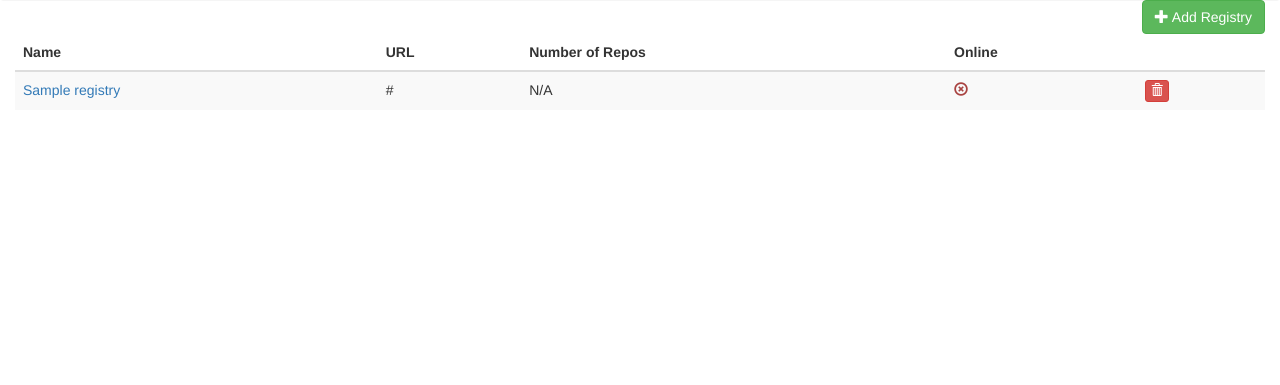
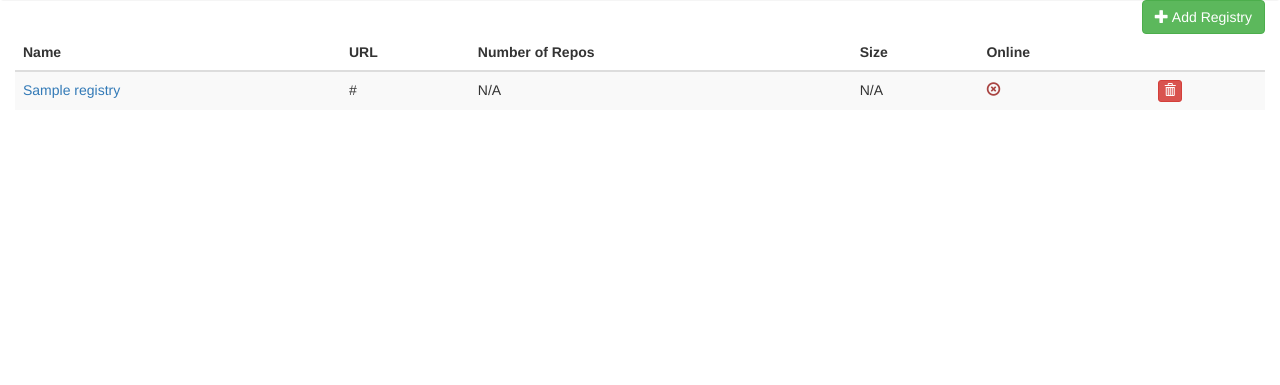
Before and after one commit to brennerm/docker-registry-frontend, a Flask app: template templates/registry_overview.html in a window 1280 px wide. Shown: the part 35-420 px from the top of the page. Run offline with Flask 2, Linux system fonts and the light colour scheme; the template is opened without the code that fills it: most values are stand-ins (such as "Sample title", 1, 10 or a date in 2020); some libraries are stand-ins or nearby versions.

Commit message:
add size of repo and registry

```diff
--- a/docker_registry_frontend/test_manifest.py
+++ b/docker_registry_frontend/test_manifest.py
@@ -126,5 +126,5 @@ class TestDockerRegistryManifest:
 class TestDockerRegistrySchema1Manifest(TestCase, TestDockerRegistryManifest):
     def setUp(self):
         self.manifest = DockerRegistrySchema1Manifest(
-            json.loads(docker_registry_schema1_manifest_content, encoding='utf-8')
+            json.loads(docker_registry_schema1_manifest_content)
         )
--- a/main.py
+++ b/main.py
@@ -29,6 +29,11 @@ class DockerRegistryWeb:
         self.__storage.remove_registry(name)
 
 app = flask.Flask(__name__)
+
+
+@app.template_filter('to_mb')
+def reverse_filter(value):
+    return '%0.2f' % (value / 1024 ** 2)
 
 
 @app.route('/')
--- a/templates/registry_overview.html
+++ b/templates/registry_overview.html
@@ -14,6 +14,7 @@
                 <th>Name</th>
                 <th>URL</th>
                 <th>Number of Repos</th>
+                <th>Size</th>
                 <th>Online</th>
                 <th></th>
             </tr>
@@ -25,16 +26,13 @@
                 <td>{{ registry.url}}</td>
                 {% if registry.is_online() %}
                 <td>{{ registry.get_number_of_repos() }}</td>
+                <td>{{ registry.get_size_of_registry() | to_mb }} MB</td>
+                <td><span class="glyphicon glyphicon-ok-circle text-success"></span></td>
                 {% else %}
                 <td>N/A</td>
+                <td>N/A</td>
+                <td><span class="glyphicon glyphicon-remove-circle text-danger"></span></td>
                 {% endif %}
-                <td>
-                    {% if registry.is_online() %}
-                    <span class="glyphicon glyphicon-ok-circle text-success"></span>
-                    {% else %}
-                    <span class="glyphicon glyphicon-remove-circle text-danger"></span>
-                    {% endif %}
-                </td>
                 <td>
                     <form action="/remove_registry?id={{identifier}}" method="post">
                         <button type="submit" class="btn btn-danger btn-xs">
--- a/templates/repo_overview.html
+++ b/templates/repo_overview.html
@@ -8,6 +8,7 @@
             <tr>
                 <th>Name</th>
                 <th>Number of Tags</th>
+                <th>Size</th>
             </tr>
         </thead>
         <tbody>
@@ -15,6 +16,7 @@
             <tr>
                 <td><a href="{{url_for('tag_overview', registry_name=registry.name, repo=repo)}}">{{repo}}</a></td>
                 <td>{{ registry.get_number_of_tags(repo) }}</td>
+                <td>{{ registry.get_size_of_repo(repo) | to_mb }} MB</td>
             </tr>
             {% endfor %}
         </tbody>
--- a/templates/tag_detail.html
+++ b/templates/tag_detail.html
@@ -21,7 +21,7 @@
             <label>Size</label>
             <div class="input-group">
                 <span class="input-group-addon glyphicon glyphicon-floppy-disk"></span>
-                <input type="text" class="form-control" value="{{'%0.2f' % (registry.get_size_of_layers(repo, tag) / 1024 ** 2)}}" readonly>
+                <input type="text" class="form-control" value="{{ registry.get_size_of_layers(repo, tag) | to_mb }}" readonly>
                 <div class="input-group-addon">MB</div>
             </div>
         </div>
--- a/templates/tag_overview.html
+++ b/templates/tag_overview.html
@@ -17,7 +17,7 @@
             <tr>
                 <td><a href="/registry/{{registry.name}}/repo/{{repo}}/tag/{{tag}}">{{tag}}</a></td>
                 <td>{{ registry.get_number_of_layers(repo, tag) }}</td>
-                <td>{{ '%0.2f' % (registry.get_size_of_layers(repo, tag) / 1024 ** 2) }} MB</td>
+                <td>{{ registry.get_size_of_layers(repo, tag) | to_mb }} MB</td>
                 <td>{{ registry.get_created_date(repo, tag) }}</td>
             </tr>
             {% endfor %}
```
Also changed, not shown: docker_registry_frontend/manifest.py (+8 -0 lines), docker_registry_frontend/registry.py (+18 -10 lines).
